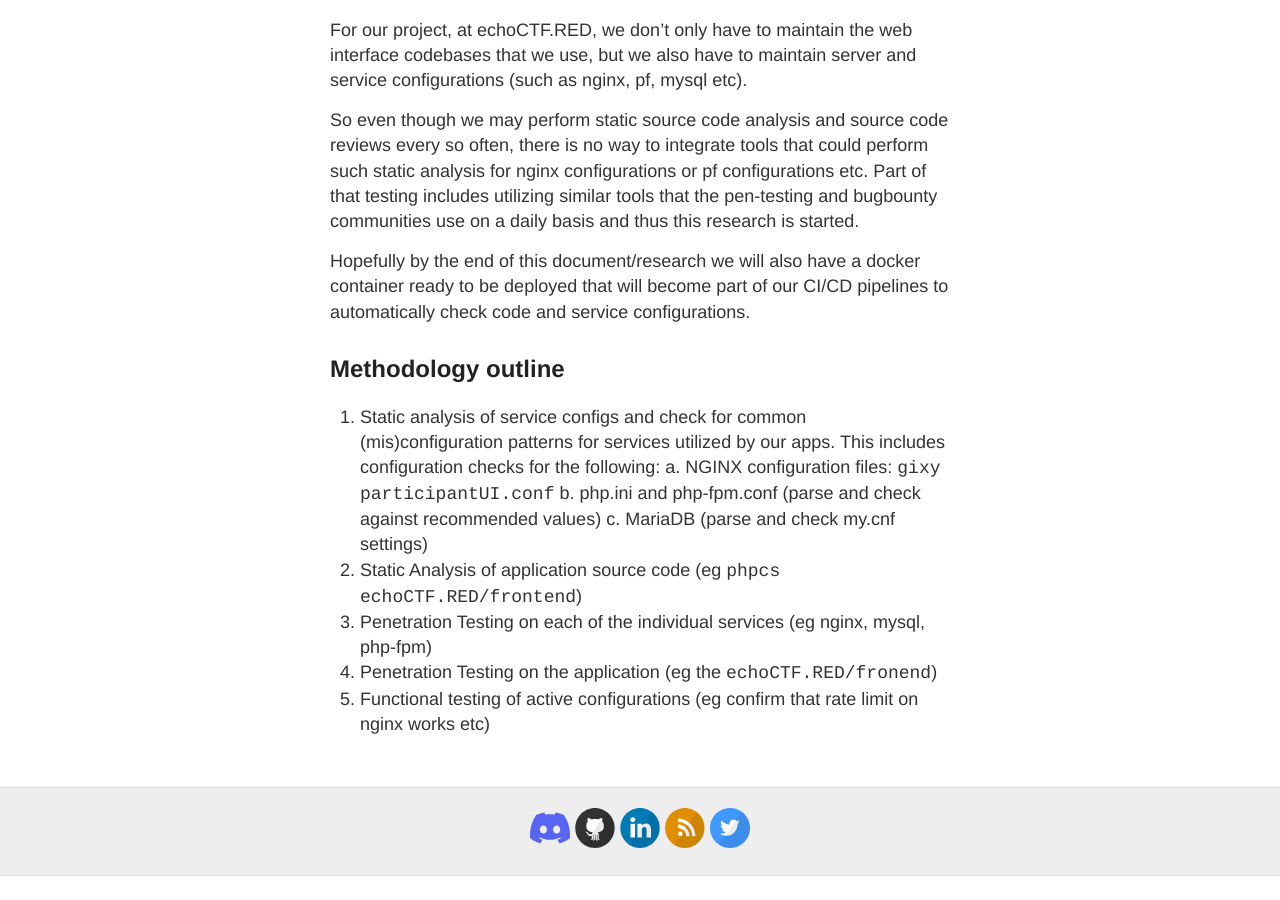
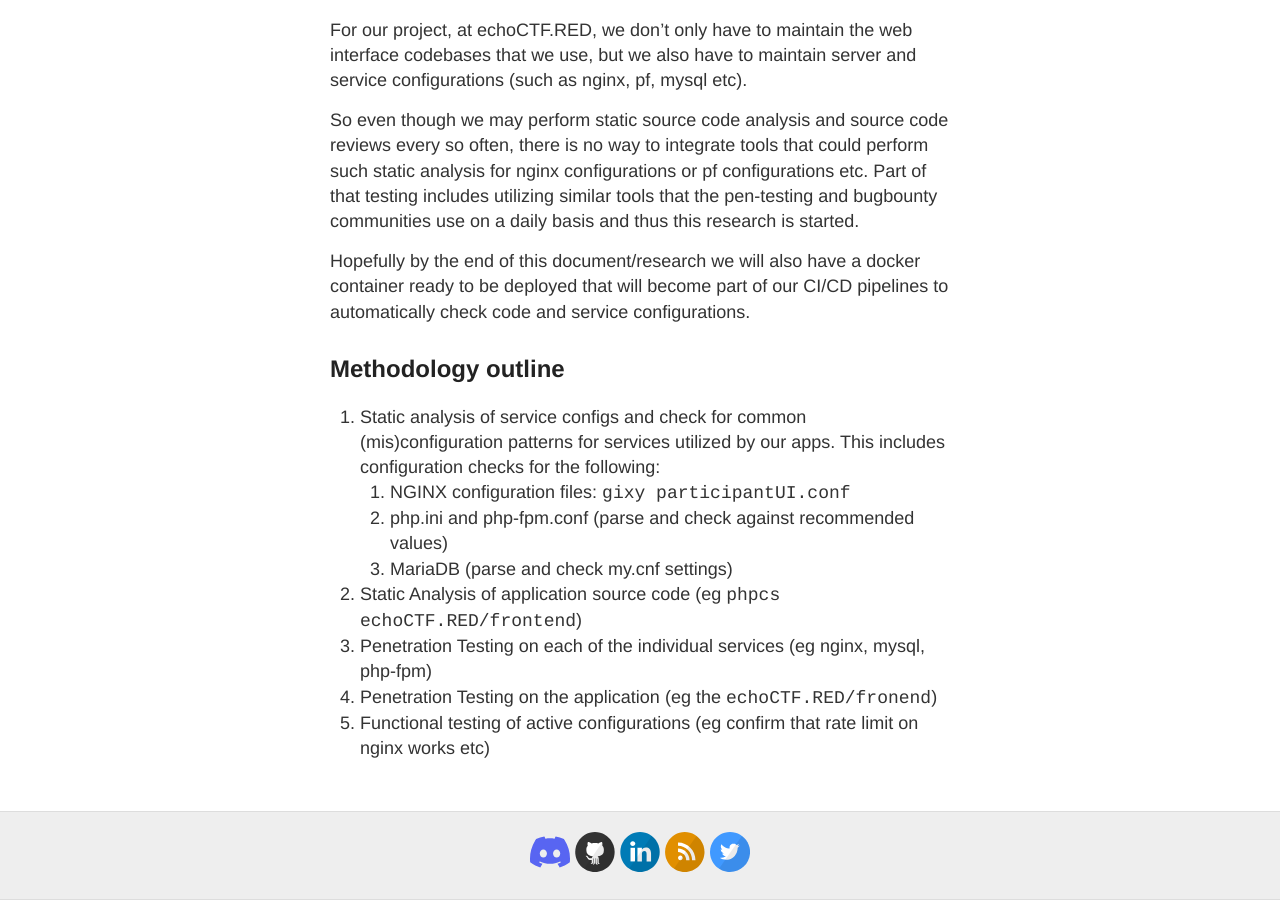
Before and after one commit to proditis/proditis.github.io, a Jekyll site: the page built from _research/Hacking tools for developers.md, in a window 1280 px wide and 900 px high, scrolled down 684 px. Built offline with Jekyll 4.4.1, drawn with Linux system fonts in a browser that asks for light colours; the table of contents is made by our own code; before the commit the page ends 1560 px from its top, so only the background shows below that; some of the changed lines change nothing that is shown.

Commit message:
fix indent

```diff
--- a/_research/Hacking tools for developers.md
+++ b/_research/Hacking tools for developers.md
@@ -24,9 +24,9 @@
 
 ## Methodology outline
 1. Static analysis of service configs and check for common (mis)configuration patterns for services utilized by our apps. This includes configuration checks for the following:
-  a. NGINX configuration files: `gixy participantUI.conf`
-  b. php.ini and php-fpm.conf (parse and check against recommended values)
-  c. MariaDB (parse and check my.cnf settings)
+    1. NGINX configuration files: `gixy participantUI.conf`
+    2. php.ini and php-fpm.conf (parse and check against recommended values)
+    3. MariaDB (parse and check my.cnf settings)
 2. Static Analysis of application source code (eg `phpcs echoCTF.RED/frontend`)
 3. Penetration Testing on each of the individual services (eg nginx, mysql, php-fpm)
 4. Penetration Testing on the application (eg the `echoCTF.RED/fronend`)
```
